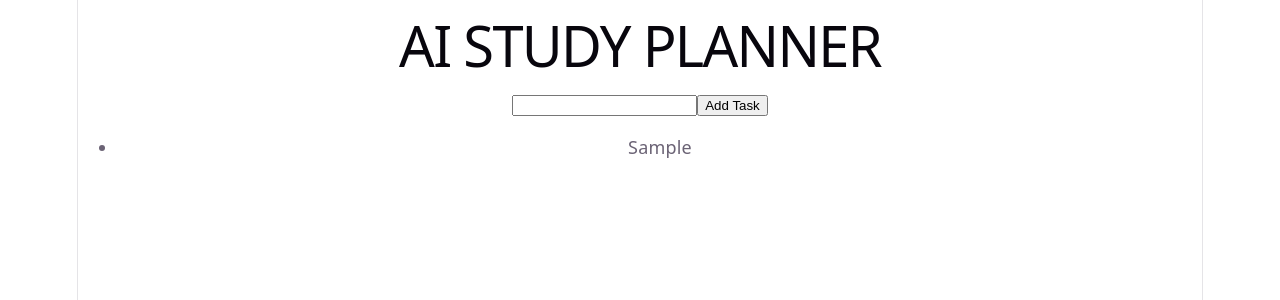
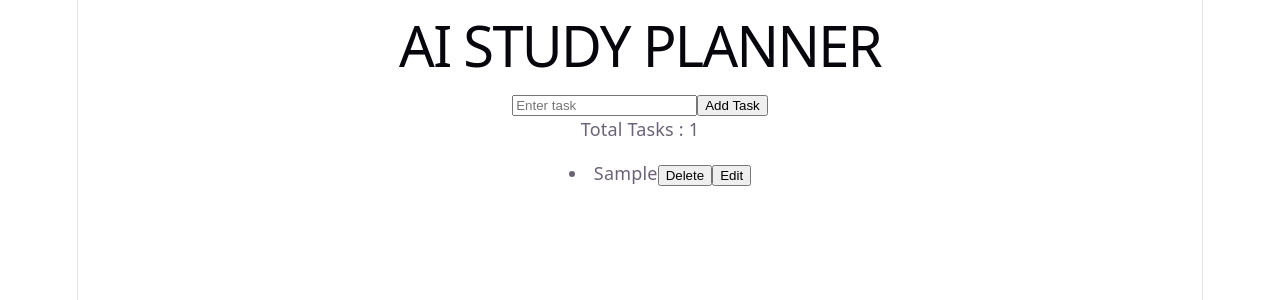
Before and after one commit to ankeshkashyap/ai-study-planner, a React app in the folder frontend/: page / in a window 1280 px wide. Both pictures are taken after typing "Sample" into the empty fields and a click on the button "Add Task". Shown: the top 300 px of the page. Built offline with nearby package versions, Linux system fonts and the light colour scheme; the HTML template or start-up script is replaced by a standard one.

Commit message:
Added task counter , edit ,delete

```diff
--- a/frontend/src/App.jsx
+++ b/frontend/src/App.jsx
@@ -16,39 +16,39 @@ function App() {
 
     setTask("")
   }
+  function deleteTask (indexToDelete){
+    const newTasks = tasks.filter((_,index)=> index !==indexToDelete)
+    setTasks(newTasks)
+  }
+  function updateTask(index){
+    const newTask = prompt ("Enter new task")
+
+    if (!newTask) return
+
+    const updatedTasks = [...tasks]
+    updatedTasks [index]=newTasks
+
+    setTasks(updatedTasks)
+  }
 
   return (
 
     <div>
       <Header title="AI STUDY PLANNER" />
-
       <TaskInput
       task={task}
       setTask = {setTask}
       addTask={addTask}
       />
 
-      <TaskList tasks={tasks} />
-     { /*<h1>AI Study Planner</h1>
+      <p>Total Tasks : {tasks.length}</p>
 
-      <input
-        type="text"
-        placeholder="Enter task"
-        value={task}
-        onChange={(e) => setTask(e.target.value)}
-      />
 
-      <button onClick={addTask}>
-        Add Task
-      </button>
-
-      <ul style={{ listStylePosition: "inside" }}>
-        {tasks.map((t, index) => (
-          <li key={index}>{t}</li>
-        ))}
-      </ul>*/}
-
-    </div>
+      <TaskList
+        tasks={tasks}
+        updateTask={updateTask}
+        deleteTask={deleteTask} />
+     </div>
   )
 }
 
--- a/frontend/src/components/TaskInput.jsx
+++ b/frontend/src/components/TaskInput.jsx
@@ -6,11 +6,11 @@ function TaskInput ({
     return(
         <>
         <input
+            placeholder="Enter task"
             value={task}
             onChange={(e) => setTask(e.target.value)}
             />
         <button onClick={addTask}>Add Task</button>
-
         </>
     )
 }
--- a/frontend/src/components/TaskList.jsx
+++ b/frontend/src/components/TaskList.jsx
@@ -1,10 +1,17 @@
-function TaskList ({tasks}){
+function TaskList ({tasks , deleteTask, updateTask}){
     return (
-        <ul>
+        <ul style={{listStylePosition:"inside"}}>
             {tasks.map((task, index)=>(
-                <li key = {index}>{task}</li>
+                <li key = {index}>{task}
+
+                <button onClick={()=>deleteTask(index)}>Delete</button>
+
+                <button onClick={()=>updateTask(index)}>Edit</button>
+
+                </li>
             ))}
-        </ul>
+
+           </ul>
     );
 }
 export default TaskList;
```
